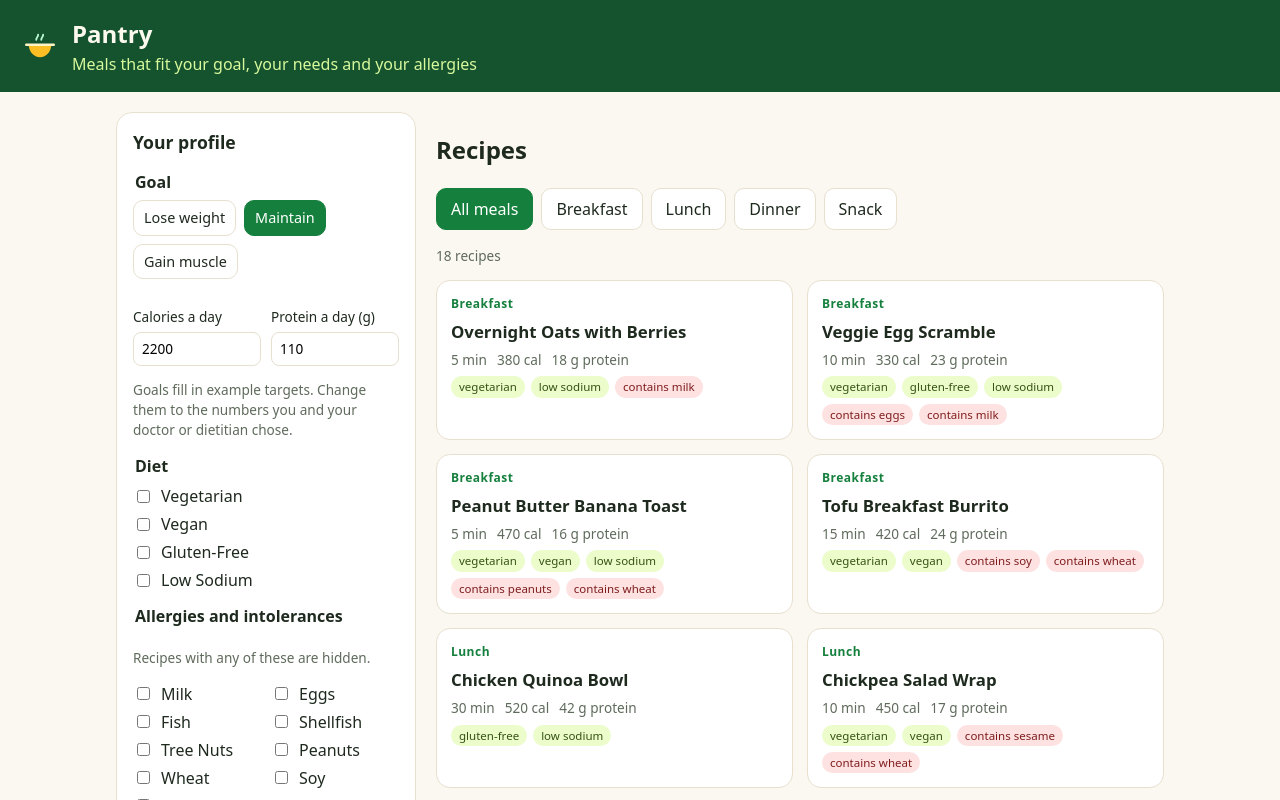
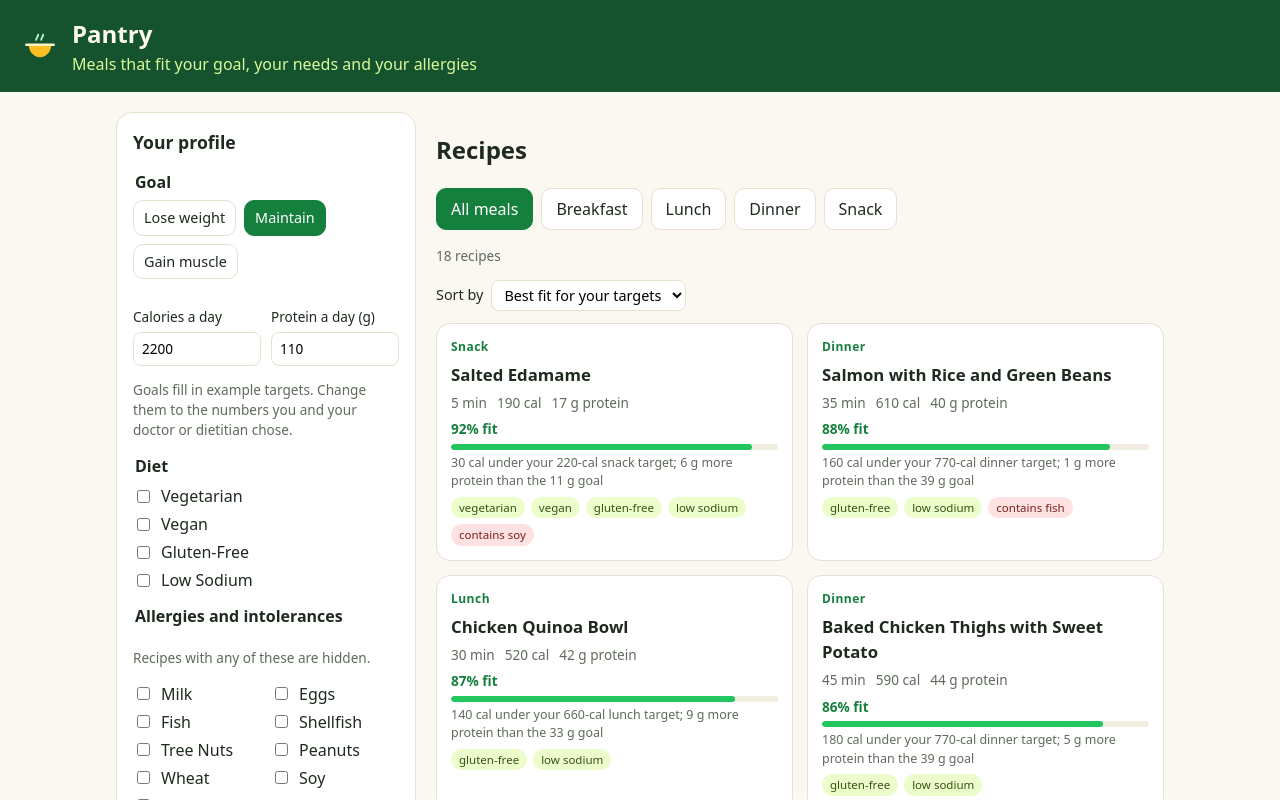
Before and after one commit to TheoYanvno/pantry, a React app: page / in a window 1280 px wide. Shown: the top 800 px of the page. Built offline with nearby package versions, Linux system fonts and the light colour scheme.

Commit message:
Best fit: each meal gets a share of the day's calories and protein, recipes are scored 0-100 on how close a serving lands, sorted best first with a fit bar and a plain reason, with tests

```diff
--- a/public/styles.css
+++ b/public/styles.css
@@ -43,3 +43,12 @@ input[type=number] { font: inherit; padding: 6px 8px; border: 1px solid var(--li
 @media (max-width: 800px) { .page { grid-template-columns: 1fr; } .profile { position: static; } }
 .checks.two { display: grid; grid-template-columns: 1fr 1fr; gap: 4px 10px; }
 .warning { background: #fee2e2; color: #7f1d1d; border: 1px solid #fecaca; border-radius: 10px; padding: 8px 12px; font-weight: 600; }
+.sort { display: inline-flex; gap: 8px; align-items: center; margin-bottom: 12px; font-size: .9rem; }
+.sort select { font: inherit; padding: 4px 8px; border: 1px solid var(--line); border-radius: 8px; background: var(--panel); }
+.fit { display: flex; flex-direction: column; gap: 4px; }
+.fit-score { font-weight: 700; font-size: .85rem; }
+.fit-score.great { color: #15803d; } .fit-score.good { color: #a16207; } .fit-score.low { color: #9a3412; }
+.fit-bar { height: 6px; border-radius: 99px; background: #f1ede1; overflow: hidden; }
+.fit-bar span { display: block; height: 100%; border-radius: 99px; }
+.fit-bar .great { background: #22c55e; } .fit-bar .good { background: #eab308; } .fit-bar .low { background: #f97316; }
+.fit-reason { font-size: .78rem; color: var(--muted); }
--- a/src/App.jsx
+++ b/src/App.jsx
@@ -3,15 +3,19 @@ import { RECIPES, MEALS, findRecipe } from './lib/recipes.js';
 import RecipeCard from './components/RecipeCard.jsx';
 import RecipeDetail from './components/RecipeDetail.jsx';
 import ProfileForm from './components/ProfileForm.jsx';
+import { fitScore, fitReason, rankRecipes } from './lib/rank.js';
 import { loadProfile, saveProfile, cleanProfile, visibleRecipes } from './lib/profile.js';
 
 export default function App() {
   const [meal, setMeal] = useState('all');
   const [openId, setOpenId] = useState(null);
+  const [sort, setSort] = useState('fit');
   const [profile, setProfile] = useState(loadProfile);
   useEffect(() => { saveProfile(cleanProfile(profile)); }, [profile]);
   const open = openId ? findRecipe(openId) : null;
-  const { shown, hiddenForAllergies } = visibleRecipes(RECIPES, cleanProfile(profile), meal);
+  const clean = cleanProfile(profile);
+  const { shown, hiddenForAllergies } = visibleRecipes(RECIPES, clean, meal);
+  const list = sort === 'fit' ? rankRecipes(shown, clean).map(x => x.recipe) : [...shown].sort((a, b) => a.name.localeCompare(b.name));
 
   return (
     <>
@@ -31,7 +35,17 @@ export default function App() {
               ))}
             </div>
             <p className="muted small" role="status">{shown.length} recipe{shown.length === 1 ? '' : 's'}{profile.diets.length ? ` that are ${profile.diets.join(' and ')}` : ''}{hiddenForAllergies ? ` · ${hiddenForAllergies} hidden for your allergies` : ''}</p>
-            <div className="grid">{shown.map(r => <RecipeCard key={r.id} recipe={r} onOpen={setOpenId} />)}</div>
+            <label className="sort">Sort by
+              <select value={sort} onChange={e => setSort(e.target.value)}>
+                <option value="fit">Best fit for your targets</option>
+                <option value="name">Name</option>
+              </select>
+            </label>
+            <div className="grid">{list.map(r => (
+              <RecipeCard key={r.id} recipe={r} onOpen={setOpenId}>
+                <Fit score={fitScore(r, clean)} reason={fitReason(r, clean)} />
+              </RecipeCard>
+            ))}</div>
           </section>
           </div>
         )}
@@ -40,3 +54,14 @@ export default function App() {
     </>
   );
 }
+
+function Fit({ score, reason }) {
+  const level = score >= 80 ? 'great' : score >= 60 ? 'good' : 'low';
+  return (
+    <span className="fit">
+      <span className={`fit-score ${level}`}>{score}% fit</span>
+      <span className="fit-bar" aria-hidden="true"><span className={level} style={{ width: `${score}%` }} /></span>
+      <span className="fit-reason">{reason}</span>
+    </span>
+  );
+}
--- /dev/null
+++ b/src/lib/rank.js
@@ -0,0 +1,37 @@
+// Ranking recipes by how well one serving fits the day's targets. Each meal gets a share of the
+// daily calories and protein, and a recipe scores higher the closer it lands to that share.
+
+export const MEAL_SHARE = { breakfast: 0.25, lunch: 0.3, dinner: 0.35, snack: 0.1 };
+
+export function mealTargets(profile, meal) {
+  const share = MEAL_SHARE[meal] ?? 0.25;
+  return { calories: Math.round(profile.calories * share), protein: Math.round(profile.protein * share) };
+}
+
+// 0-100: calories count for 60 points (lost as the serving drifts above or below the target) and
+// protein for 40 (lost only when the serving falls short; extra protein isn't penalized).
+export function fitScore(recipe, profile) {
+  const t = mealTargets(profile, recipe.meal);
+  const n = recipe.nutrition;
+  const calMiss = Math.min(1, Math.abs(n.calories - t.calories) / t.calories);
+  const proteinShort = Math.min(1, Math.max(0, t.protein - n.protein) / t.protein);
+  return Math.round(100 - calMiss * 60 - proteinShort * 40);
+}
+
+// A short reason a person can read, like "60 cal under your 550-cal lunch target, 9 g more protein".
+export function fitReason(recipe, profile) {
+  const t = mealTargets(profile, recipe.meal);
+  const n = recipe.nutrition;
+  const dc = n.calories - t.calories;
+  const dp = n.protein - t.protein;
+  const cal = Math.abs(dc) <= t.calories * 0.05 ? `right on your ${t.calories}-cal ${recipe.meal} target`
+    : `${Math.abs(dc)} cal ${dc > 0 ? 'over' : 'under'} your ${t.calories}-cal ${recipe.meal} target`;
+  const pro = dp >= 0 ? `${dp ? `${dp} g more protein than` : 'meets'} the ${t.protein} g goal` : `${-dp} g short of the ${t.protein} g protein goal`;
+  return `${cal}; ${pro}`;
+}
+
+export function rankRecipes(recipes, profile) {
+  return recipes
+    .map(r => ({ recipe: r, score: fitScore(r, profile) }))
+    .sort((a, b) => b.score - a.score || a.recipe.name.localeCompare(b.recipe.name));
+}
```
Also changed, not shown: 3 other files (tests, documents, lock files or other folders).
